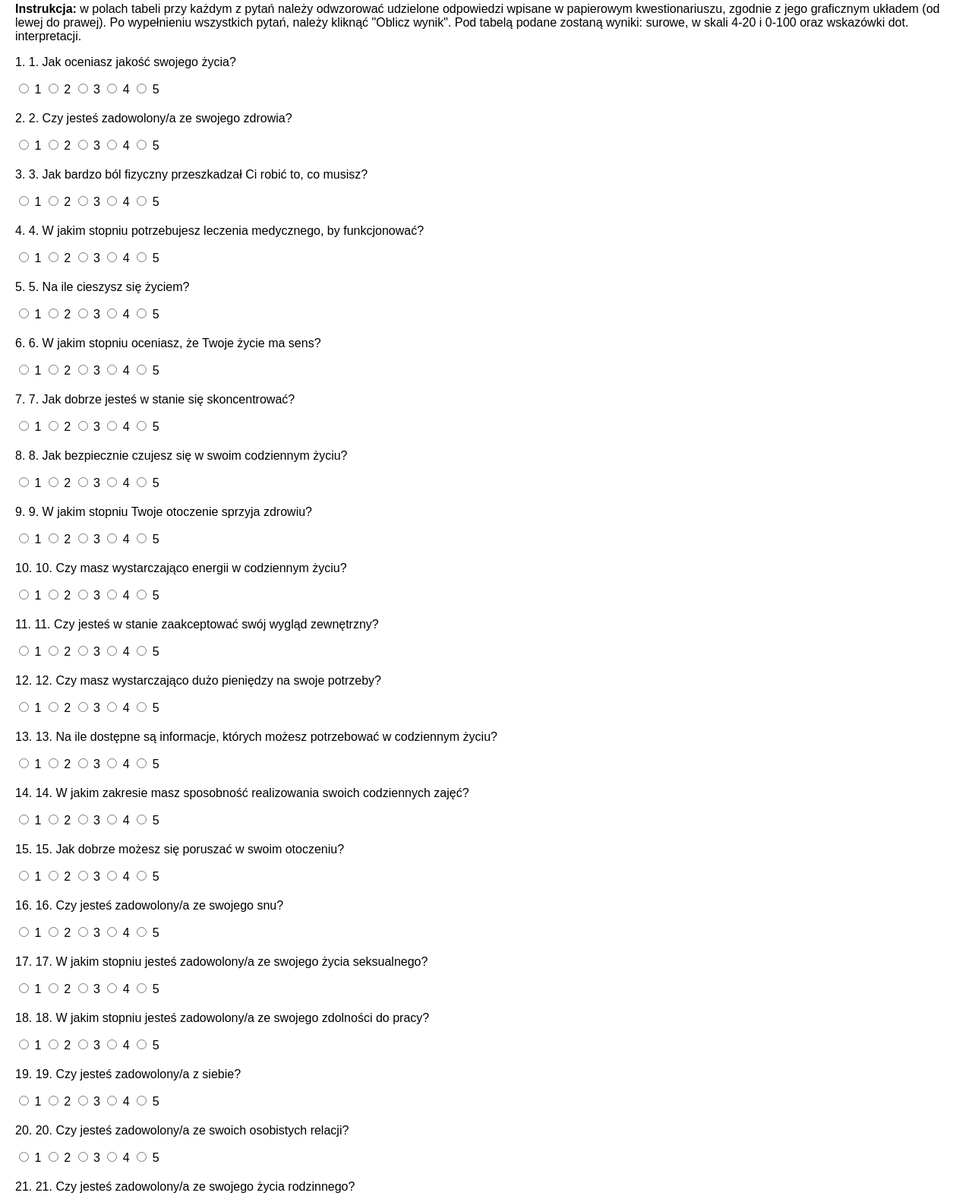
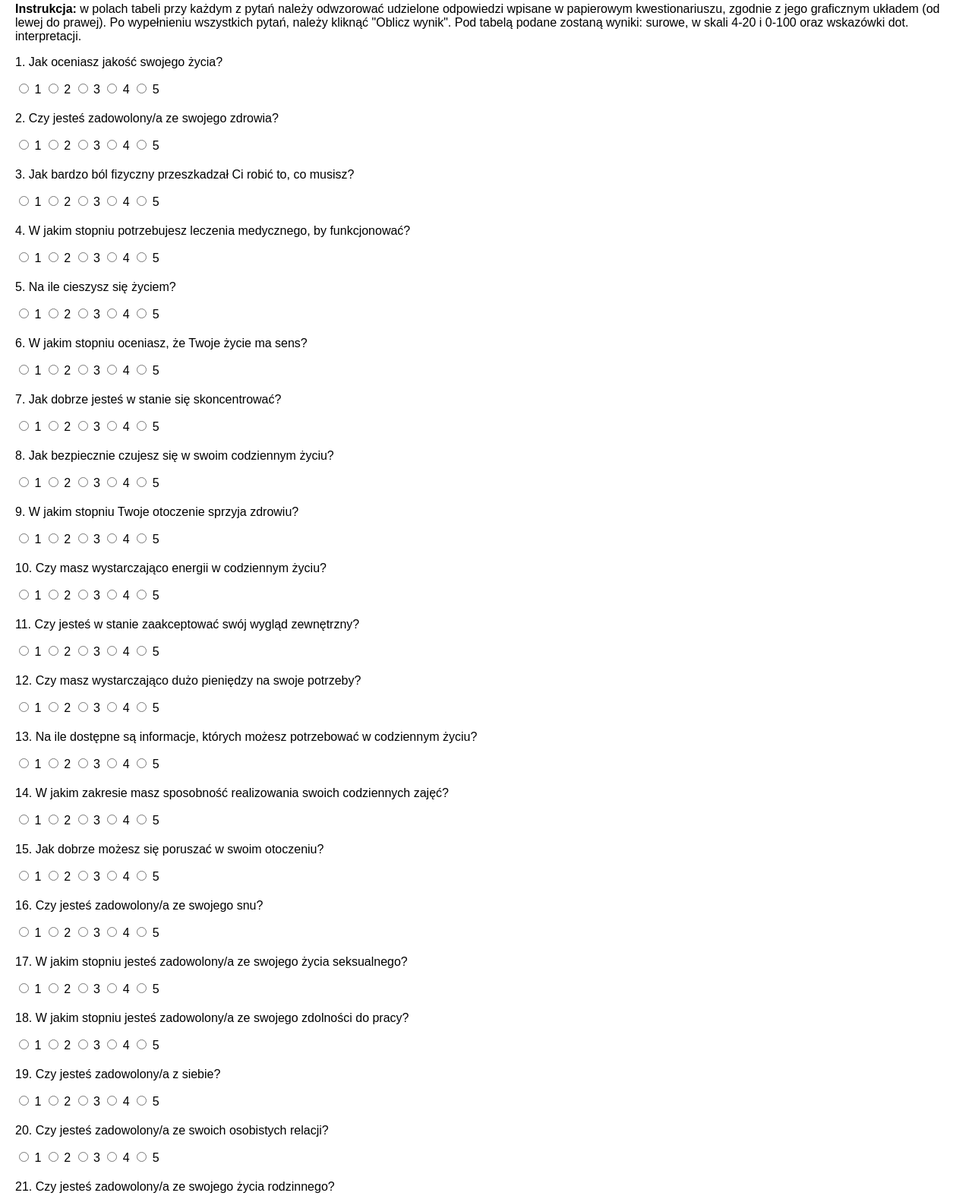
Before and after one commit to smaksymowicz/WHOQOL_Bref_Score, a plain HTML site: page index.html in a window 1280 px wide. Shown: the part 184-1758 px from the top of the page at 76% size. Drawn offline with Linux system fonts and the light colour scheme.

Commit message:
Update index.html

```diff
--- a/index.html
+++ b/index.html
@@ -78,32 +78,32 @@
   <script>
      const questions = [...Array(26).keys()].map(i => i + 1);
    const labels = [
-      "1. Jak oceniasz jakość swojego życia?",
-      "2. Czy jesteś zadowolony/a ze swojego zdrowia?",
-      "3. Jak bardzo ból fizyczny przeszkadzał Ci robić to, co musisz?",
-      "4. W jakim stopniu potrzebujesz leczenia medycznego, by funkcjonować?",
-      "5. Na ile cieszysz się życiem?",
-      "6. W jakim stopniu oceniasz, że Twoje życie ma sens?",
-      "7. Jak dobrze jesteś w stanie się skoncentrować?",
-      "8. Jak bezpiecznie czujesz się w swoim codziennym życiu?",
-      "9. W jakim stopniu Twoje otoczenie sprzyja zdrowiu?",
-      "10. Czy masz wystarczająco energii w codziennym życiu?",
-      "11. Czy jesteś w stanie zaakceptować swój wygląd zewnętrzny?",
-      "12. Czy masz wystarczająco dużo pieniędzy na swoje potrzeby?",
-      "13. Na ile dostępne są informacje, których możesz potrzebować w codziennym życiu?",
-      "14. W jakim zakresie masz sposobność realizowania swoich codziennych zajęć?",
-      "15. Jak dobrze możesz się poruszać w swoim otoczeniu?",
-      "16. Czy jesteś zadowolony/a ze swojego snu?",
-      "17. W jakim stopniu jesteś zadowolony/a ze swojego życia seksualnego?",
-      "18. W jakim stopniu jesteś zadowolony/a ze swojego zdolności do pracy?",
-      "19. Czy jesteś zadowolony/a z siebie?",
-      "20. Czy jesteś zadowolony/a ze swoich osobistych relacji?",
-      "21. Czy jesteś zadowolony/a ze swojego życia rodzinnego?",
-      "22. Czy jesteś zadowolony/a z oparcia, wsparcia ze strony przyjaciół?",
-      "23. Jak bardzo jesteś zadowolony/a ze swoich warunków mieszkaniowych?",
-      "24. Jak bardzo jesteś zadowolony/a z dostępu do opieki zdrowotnej?",
-      "25. Czy jesteś zadowolony/a z komunikacji (transportu, środków)?",
-      "26. Jak często doświadczałeś/aś negatywnych uczuć (np. smutek, rozpacz)?"
+      "Jak oceniasz jakość swojego życia?",
+      "Czy jesteś zadowolony/a ze swojego zdrowia?",
+      "Jak bardzo ból fizyczny przeszkadzał Ci robić to, co musisz?",
+      "W jakim stopniu potrzebujesz leczenia medycznego, by funkcjonować?",
+      "Na ile cieszysz się życiem?",
+      "W jakim stopniu oceniasz, że Twoje życie ma sens?",
+      "Jak dobrze jesteś w stanie się skoncentrować?",
+      "Jak bezpiecznie czujesz się w swoim codziennym życiu?",
+      "W jakim stopniu Twoje otoczenie sprzyja zdrowiu?",
+      "Czy masz wystarczająco energii w codziennym życiu?",
+      "Czy jesteś w stanie zaakceptować swój wygląd zewnętrzny?",
+      "Czy masz wystarczająco dużo pieniędzy na swoje potrzeby?",
+      "Na ile dostępne są informacje, których możesz potrzebować w codziennym życiu?",
+      "W jakim zakresie masz sposobność realizowania swoich codziennych zajęć?",
+      "Jak dobrze możesz się poruszać w swoim otoczeniu?",
+      "Czy jesteś zadowolony/a ze swojego snu?",
+      "W jakim stopniu jesteś zadowolony/a ze swojego życia seksualnego?",
+      "W jakim stopniu jesteś zadowolony/a ze swojego zdolności do pracy?",
+      "Czy jesteś zadowolony/a z siebie?",
+      "Czy jesteś zadowolony/a ze swoich osobistych relacji?",
+      "Czy jesteś zadowolony/a ze swojego życia rodzinnego?",
+      "Czy jesteś zadowolony/a z oparcia, wsparcia ze strony przyjaciół?",
+      "Jak bardzo jesteś zadowolony/a ze swoich warunków mieszkaniowych?",
+      "Jak bardzo jesteś zadowolony/a z dostępu do opieki zdrowotnej?",
+      "Czy jesteś zadowolony/a z komunikacji (transportu, środków)?",
+      "Jak często doświadczałeś/aś negatywnych uczuć (np. smutek, rozpacz)?"
     ];
 
    const domainMap = {
```
